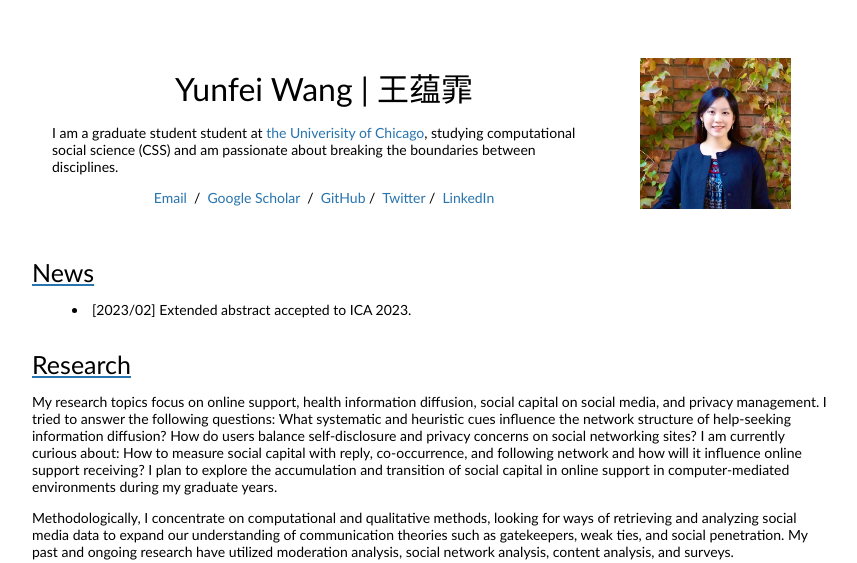
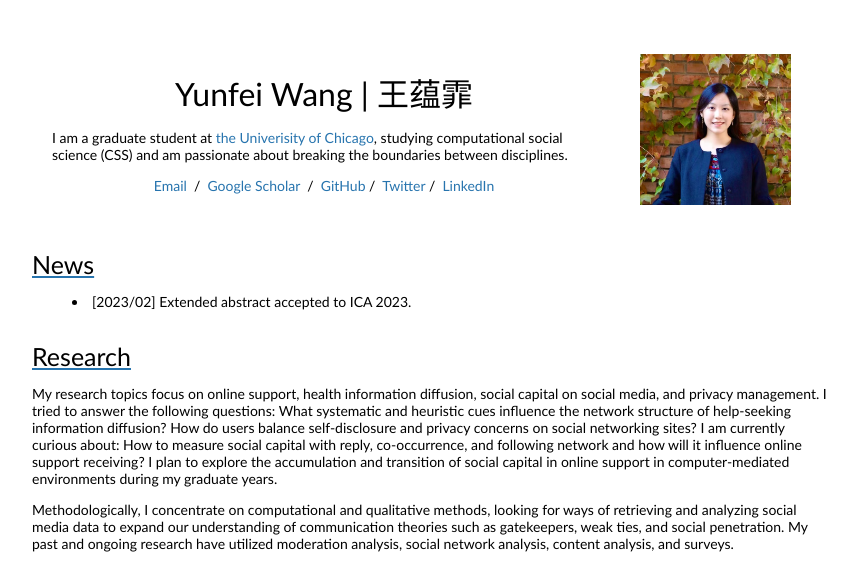
Before and after one commit to yunfeiavawang/yunfeiavawang.github.io, a plain HTML site: page index.html in a window 1280 px wide. Shown: the top 563 px of the page, without its empty margins (208-1065 px from the left). Drawn offline with Linux system fonts and the light colour scheme.

Commit message:
Update index.html

```diff
--- a/index.html
+++ b/index.html
@@ -25,7 +25,7 @@
                 <name>Yunfei Wang | 王蕴霏</name>
               </p>
               <p>
-              <intro>I am a graduate student student at <a href="https://www.uchicago.edu" target="_blank"><d>the Univerisity of Chicago</d></a>,
+              <intro>I am a graduate student at <a href="https://www.uchicago.edu" target="_blank"><d>the Univerisity of Chicago</d></a>,
                  studying computational social science (CSS) and am passionate about breaking the boundaries between disciplines.
 
                 </intro>
```
